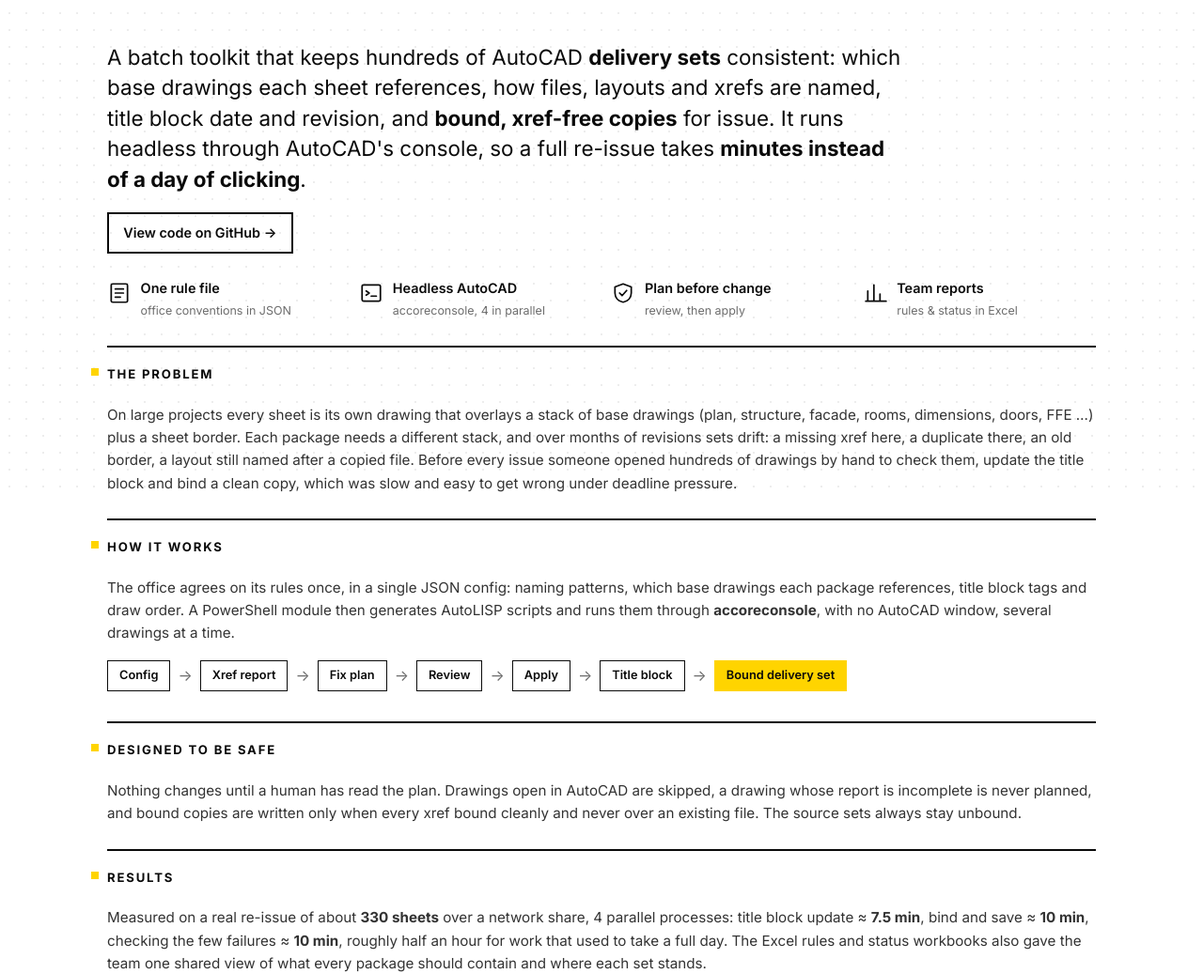
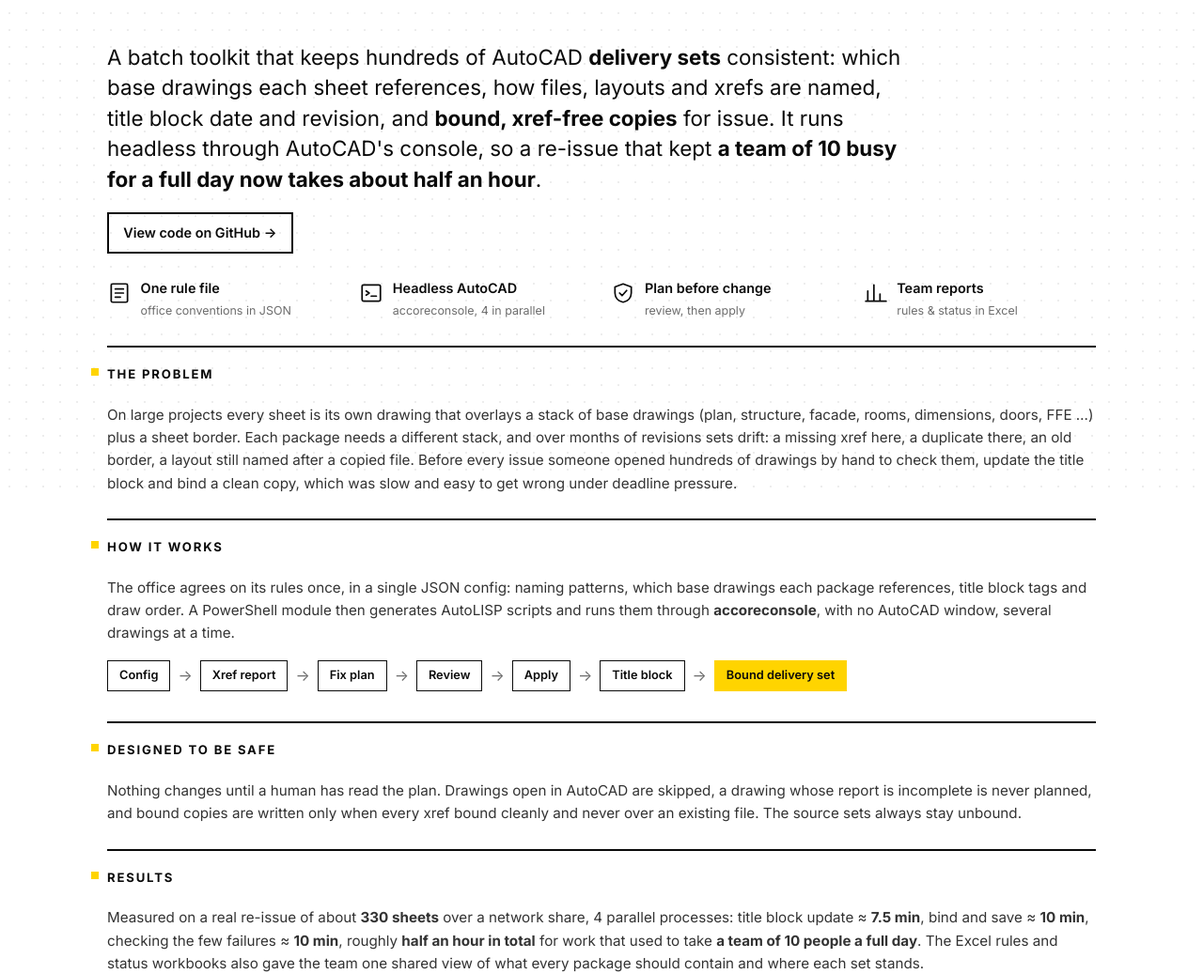
Before and after one commit to nihanmalkoc/nihanmalkoc.github.io, a plain HTML site: page professional-delivery-tools.html in a window 1280 px wide. Shown: the part 269-1306 px from the top of the page at 94% size. Drawn offline with Linux system fonts and the light colour scheme.

Commit message:
Professional: delivery tools now state the team-of-10, full-day baseline
Co-Authored-By: Claude Opus 5.5 <noreply@anthropic.com>

```diff
--- a/professional-delivery-tools.html
+++ b/professional-delivery-tools.html
@@ -45,8 +45,8 @@
           A batch toolkit that keeps hundreds of AutoCAD <b>delivery sets</b> consistent:
           which base drawings each sheet references, how files, layouts and xrefs are named,
           title block date and revision, and <b>bound, xref-free copies</b> for issue.
-          It runs headless through AutoCAD's console, so a full re-issue takes
-          <b>minutes instead of a day of clicking</b>.
+          It runs headless through AutoCAD's console, so a re-issue that kept
+          <b>a team of 10 busy for a full day now takes about half an hour</b>.
         </p>
 
         <a class="tp-watch" href="https://github.com/nihanmalkoc/autocad-delivery-tools" target="_blank" rel="noopener">View code on GitHub →</a>
@@ -120,7 +120,7 @@
       <p class="tp-p">
         Measured on a real re-issue of about <b>330 sheets</b> over a network share, 4 parallel processes:
         title block update ≈ <b>7.5 min</b>, bind and save ≈ <b>10 min</b>, checking the few failures ≈ <b>10 min</b>,
-        roughly half an hour for work that used to take a full day. The Excel rules and status workbooks
+        roughly <b>half an hour in total</b> for work that used to take <b>a team of 10 people a full day</b>. The Excel rules and status workbooks
         also gave the team one shared view of what every package should contain and where each set stands.
       </p>
 
```
Also changed, not shown: professional.html (+1 -1 lines).
